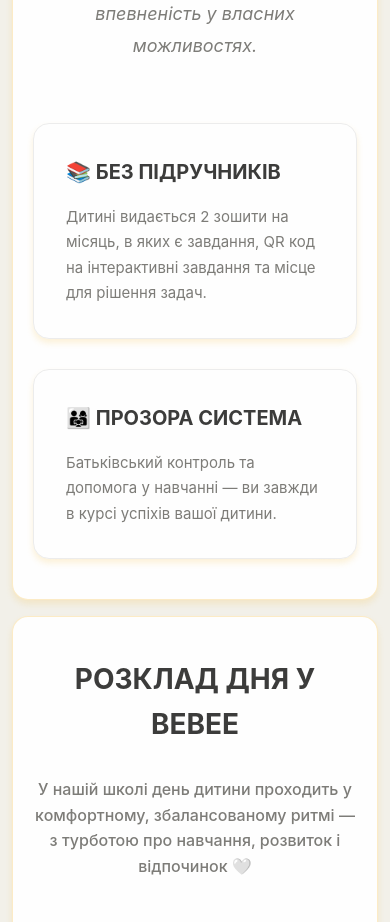
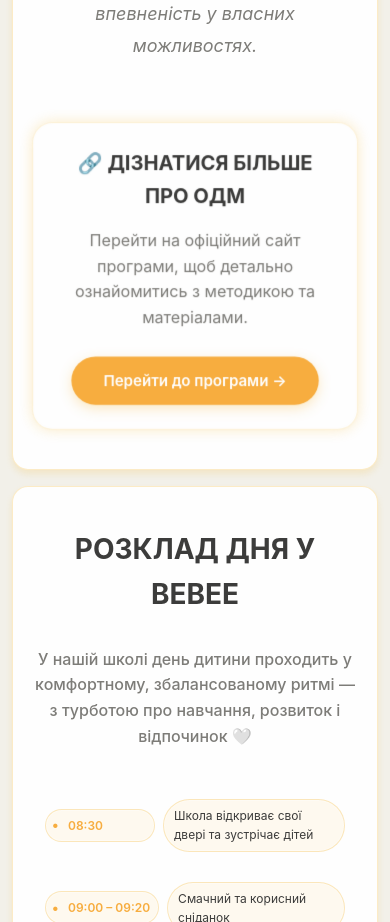
Before and after one commit to bebeedn/bebee, a Next.js app: page /school in a window 390 px wide. Shown: the part 3060-3982 px from the top of the page. Built offline with nearby package versions, Linux system fonts and the light colour scheme.

Commit message:
Update school page ODM program section: replace cards with pulsed link card

```diff
--- a/app/school/page.js
+++ b/app/school/page.js
@@ -211,21 +211,20 @@
                 Такий підхід допомагає сформувати міцну базу знань і впевненість у власних можливостях.
               </p>
             </div>
-            <div className={styles.programFeatures}>
-              <div className={styles.programFeature}>
-                <h3>📚 Без підручників</h3>
+            <Link
+              href="https://edforfuture.com.ua/odm/"
+              target="_blank"
+              rel="noopener noreferrer"
+              className={styles.programLink}
+            >
+              <div className={styles.programLinkContent}>
+                <h3>🔗 Дізнатися більше про ОДМ</h3>
                 <p>
-                  Дитині видається 2 зошити на місяць, в яких є завдання, QR код на інтерактивні завдання
-                  та місце для рішення задач.
+                  Перейти на офіційний сайт програми, щоб детально ознайомитись з методикою та матеріалами.
                 </p>
+                <span className={styles.programLinkButton}>Перейти до програми →</span>
               </div>
-              <div className={styles.programFeature}>
-                <h3>👨‍👩‍👧 Прозора система</h3>
-                <p>
-                  Батьківський контроль та допомога у навчанні — ви завжди в курсі успіхів вашої дитини.
-                </p>
-              </div>
-            </div>
+            </Link>
           </div>
         </section>
 
--- a/app/school/page.module.css
+++ b/app/school/page.module.css
@@ -477,6 +477,111 @@
   gap: 30px;
   max-width: 900px;
   margin: 0 auto;
+}
+
+.programLink {
+  display: block;
+  text-decoration: none;
+  background: var(--card-bg);
+  backdrop-filter: blur(20px);
+  -webkit-backdrop-filter: blur(20px);
+  padding: 40px 32px;
+  border-radius: 20px;
+  border: 1px solid rgba(var(--primary-rgb), 0.2);
+  box-shadow: 0 4px 6px var(--shadow);
+  transition: all 0.4s cubic-bezier(0.175, 0.885, 0.32, 1.275);
+  max-width: 600px;
+  margin: 40px auto 0;
+  text-align: center;
+  position: relative;
+  overflow: hidden;
+  animation: cardPulse 3s infinite ease-in-out;
+}
+
+@keyframes cardPulse {
+  0% {
+    box-shadow: 0 0 0 0 rgba(var(--primary-rgb), 0.4);
+    transform: scale(1);
+  }
+  50% {
+    box-shadow: 0 0 25px 0 rgba(var(--primary-rgb), 0.2);
+    transform: scale(1.01);
+  }
+  100% {
+    box-shadow: 0 0 0 0 rgba(var(--primary-rgb), 0.4);
+    transform: scale(1);
+  }
+}
+
+.programLink:hover {
+  animation: none;
+  transform: translateY(-8px) scale(1.03);
+  box-shadow: 0 20px 40px rgba(var(--primary-rgb), 0.15);
+  border-color: var(--primary-color);
+  background: var(--card-bg);
+}
+
+.programLinkContent {
+  display: flex;
+  flex-direction: column;
+  gap: 16px;
+  align-items: center;
+}
+
+.programLink h3 {
+  font-size: 26px;
+  margin: 0;
+  color: var(--text-color);
+  transition: color 0.3s ease;
+}
+
+.programLink:hover h3 {
+  color: var(--primary-color);
+}
+
+.programLink p {
+  font-size: 16px;
+  color: var(--text-secondary);
+  line-height: 1.6;
+  margin: 0;
+}
+
+.programLinkButton {
+  display: inline-block;
+  margin-top: 10px;
+  padding: 12px 32px;
+  background: var(--primary-color);
+  color: white;
+  border-radius: 999px;
+  font-weight: 600;
+  font-size: 15px;
+  transition: all 0.3s ease;
+  box-shadow: 0 4px 12px rgba(var(--primary-rgb), 0.3);
+}
+
+.programLink:hover .programLinkButton {
+  background: var(--primary-hover);
+  transform: scale(1.05);
+  box-shadow: 0 6px 16px rgba(var(--primary-rgb), 0.4);
+}
+
+:global([data-theme='dark']) .programLink {
+  border-color: rgba(255, 255, 255, 0.1);
+}
+
+:global([data-theme='dark']) .programLink:hover {
+  border-color: var(--primary-color);
+}
+
+@media (max-width: 768px) {
+  .programLink {
+    padding: 24px;
+    margin-top: 20px;
+  }
+
+  .programLink h3 {
+    font-size: 20px;
+  }
 }
 
 .programFeature {
```
